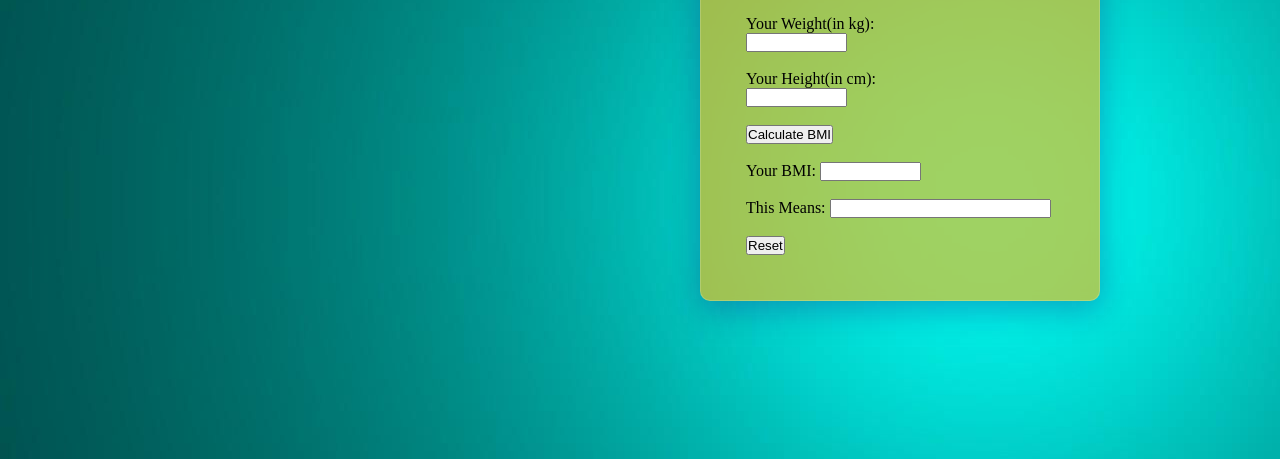
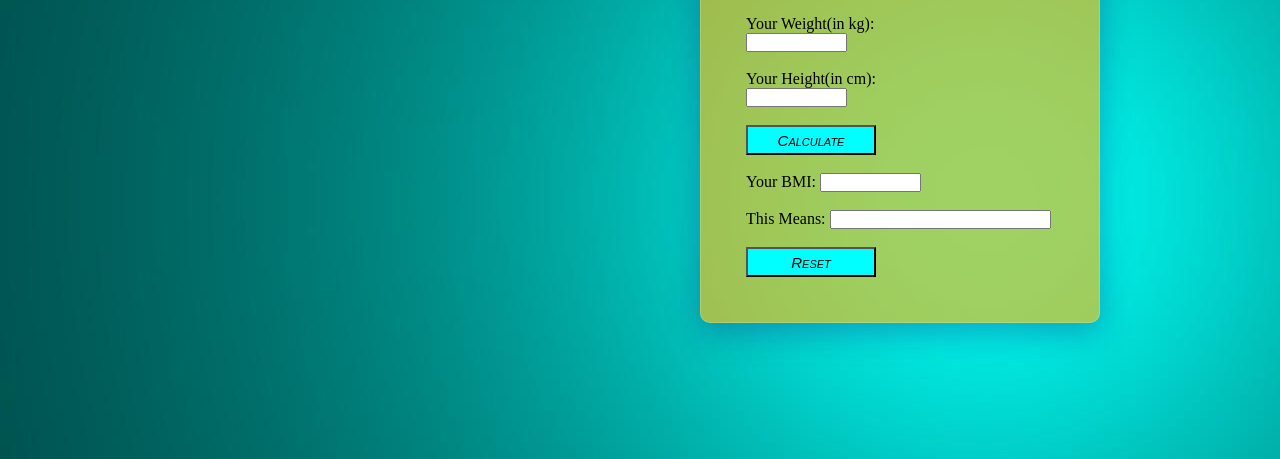
Before and after one commit to mtheron25/BMI-Calculator, a plain HTML site: page index.html in a window 1280 px wide. Shown: the part 341-800 px from the top of the page. Drawn offline with Linux system fonts and the light colour scheme.

Commit message:
Add files via upload
Updates

```diff
--- a/index.html
+++ b/index.html
@@ -16,14 +16,12 @@
         <input type="text" name="weight" size="10" /><br /><br />
         <p>Your Height(in cm):</p>
         <input type="text" name="height" size="10" /><br /><br />
-        <input
-          type="button"
-          value="Calculate BMI"
-          onClick="calculateBmi()"
-        /><br /><br />
+        <button type="button" value="Calculate BMI" onClick="calculateBmi()">
+          Calculate</button
+        ><br /><br />
         Your BMI: <input type="text" name="bmi" size="10" /><br /><br />
         This Means: <input type="text" name="meaning" size="25" /><br /><br />
-        <input type="reset" value="Reset" />
+        <button type="reset" value="Reset">Reset</button>
       </form>
     </div>
     <script src="./script.js"></script>
--- a/style.css
+++ b/style.css
@@ -20,3 +20,12 @@
 body {
   background-image: url(./bg.jpg);
 }
+
+button {
+  width: 130px;
+  height: 30px;
+  font-size: 15px;
+  font-style: italic;
+  font-variant: small-caps;
+  background-color: aqua;
+}
```
